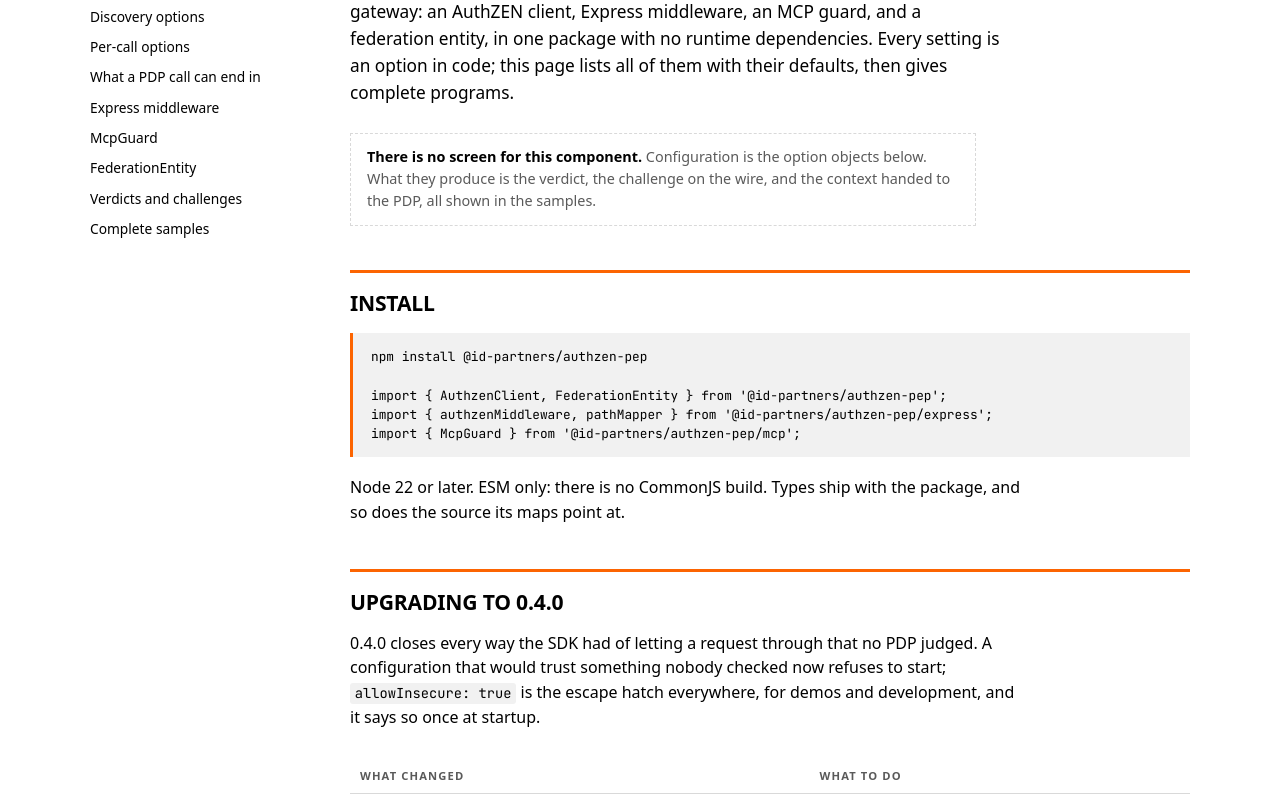
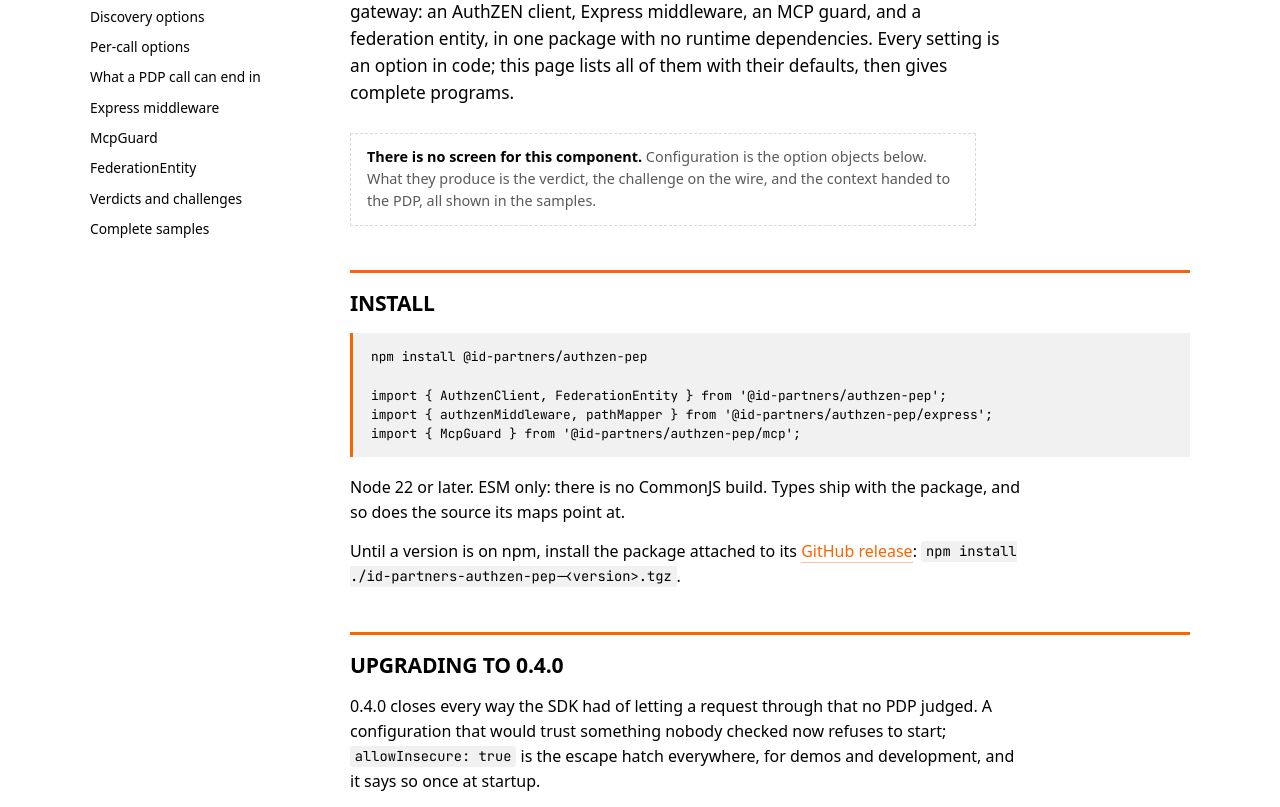
Before and after one commit to ID-Partners/idp-auth-peps, a plain HTML site: page docs/reference/node.html in a window 1280 px wide. Shown: the part 255-1062 px from the top of the page. Drawn offline with Linux system fonts and the light colour scheme.

Commit message:
release: npm is opt-in, and the SDK is attached to every release
npm publishing is parked, so a release must not need it. A release
now attaches the Node SDK's tested npm pack tarball beside the rocks
and the jar, and publishes it to npm - with provenance, that same file -
only while the repository variable NPM_PUBLISH is "true". Otherwise the
npm job stops at a dry run, and a publish that fails can no longer hold
up the GitHub release.

Coming back to npm later is a run of the workflow by hand with the tag
(scripts/release.sh npm vX.Y.Z): it builds, tests and publishes that
release's SDK without touching the image, rocks or release. final no
longer needs NPM_TOKEN; it says whether npm is on.

Co-Authored-By: Claude Opus 5.5 <noreply@anthropic.com>

```diff
--- a/docs/reference/node.html
+++ b/docs/reference/node.html
@@ -48,6 +48,7 @@ import { AuthzenClient, FederationEntity } from '@id-partners/authzen-pep';
 import { authzenMiddleware, pathMapper } from '@id-partners/authzen-pep/express';
 import { McpGuard } from '@id-partners/authzen-pep/mcp';</code></pre>
   <p>Node 22 or later. ESM only: there is no CommonJS build. Types ship with the package, and so does the source its maps point at.</p>
+  <p>Until a version is on npm, install the package attached to its <a href="https://github.com/ID-Partners/idp-auth-peps/releases">GitHub release</a>: <code>npm install ./id-partners-authzen-pep-&lt;version&gt;.tgz</code>.</p>
 
   <h2 id="upgrading">Upgrading to 0.4.0</h2>
   <p>0.4.0 closes every way the SDK had of letting a request through that no PDP judged. A configuration that would trust something nobody checked now refuses to start; <code>allowInsecure: true</code> is the escape hatch everywhere, for demos and development, and it says so once at startup.</p>
```
Also changed, not shown: .github/workflows/release.yml, CHANGELOG.md, README.md, sdk/node/README.md, 1 other file.
